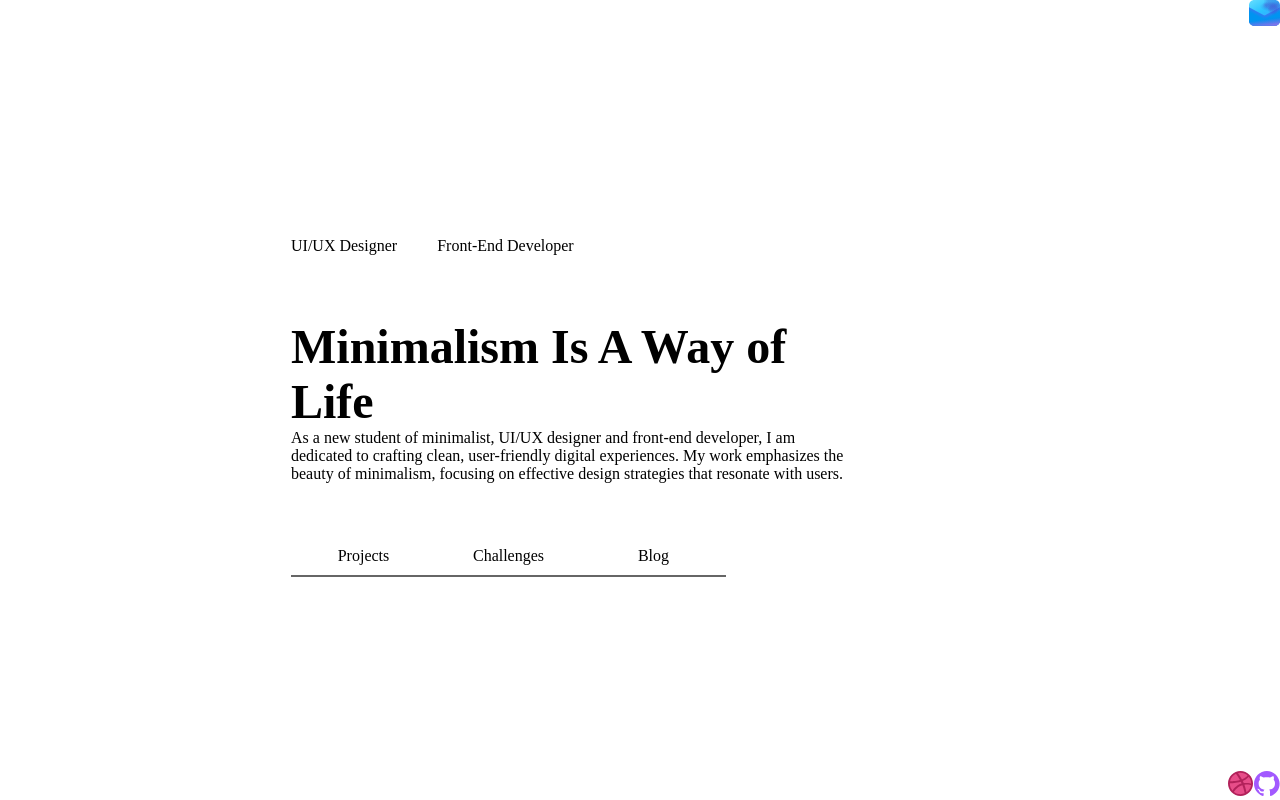
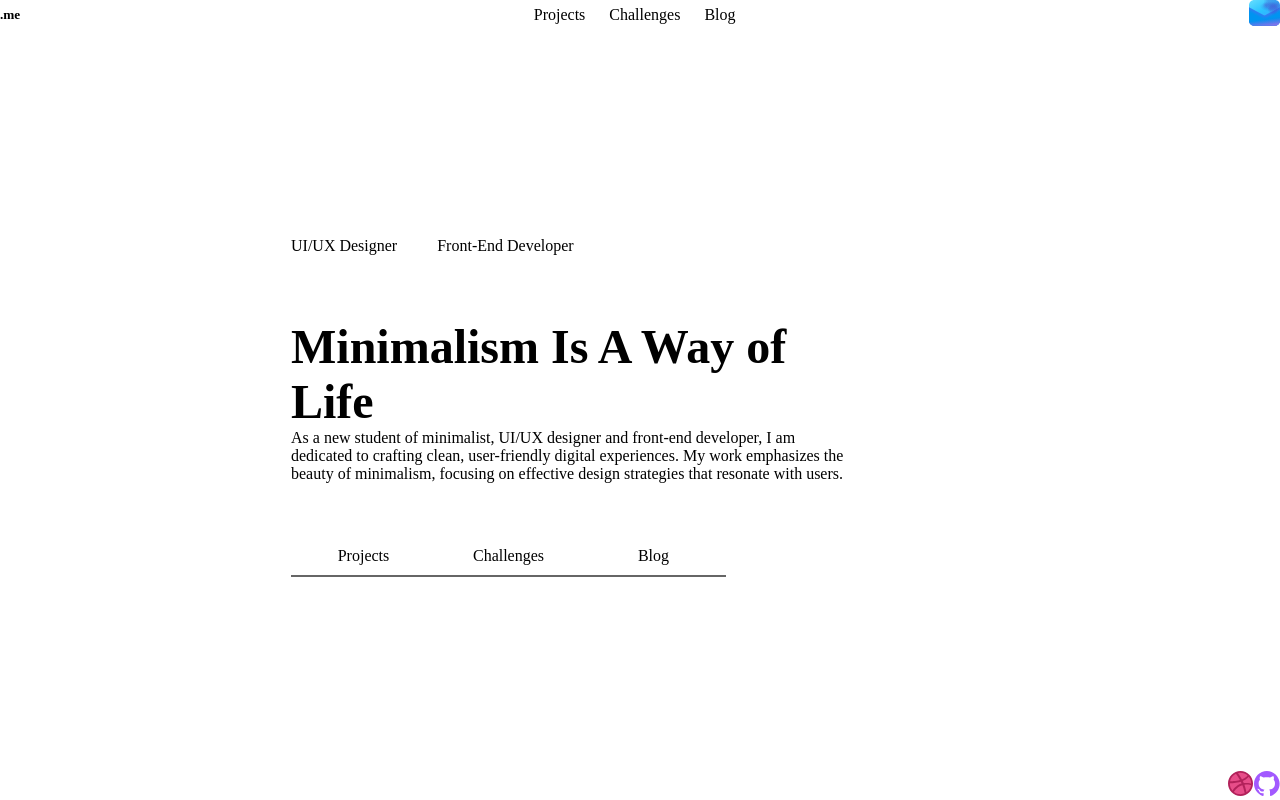
Before and after one commit to HopolangBotsane/Portfolio-Website, a React (Vite) app in the folder portfolio/: page / in a window 1280 px wide. Built offline with nearby package versions, Linux system fonts and the light colour scheme.

Commit message:
Adjusts Header.jsx and css file to design updates Adjustss Pagestyles to design updates

```diff
--- a/portfolio/src/components/Header/Header.jsx
+++ b/portfolio/src/components/Header/Header.jsx
@@ -10,7 +10,7 @@ const Header = () => {
 
   return (
     <div className={styles.header}>
-      <h5>Logo</h5>
+      <h5>.me</h5>
 
       <div className={styles.pageLinks}>
         <Link to="">Projects</Link>
--- a/portfolio/src/components/Header/Header.module.css
+++ b/portfolio/src/components/Header/Header.module.css
@@ -2,13 +2,13 @@
     display: flex;
     justify-content: space-between;
     align-items: center;
-    color: #fff;
+    color: #000;
 }
 
 a {
     text-decoration: none;
     font-size: 1rem;
-    color: #fff;
+    color: #000;
 }
 
 .pageLinks {
--- a/portfolio/src/pages/Pagestyles.module.css
+++ b/portfolio/src/pages/Pagestyles.module.css
@@ -4,5 +4,4 @@
     flex-direction: column;
     justify-content: space-between;
     padding: 1rem 0.5rem;
-    color: #000;
 }
```
